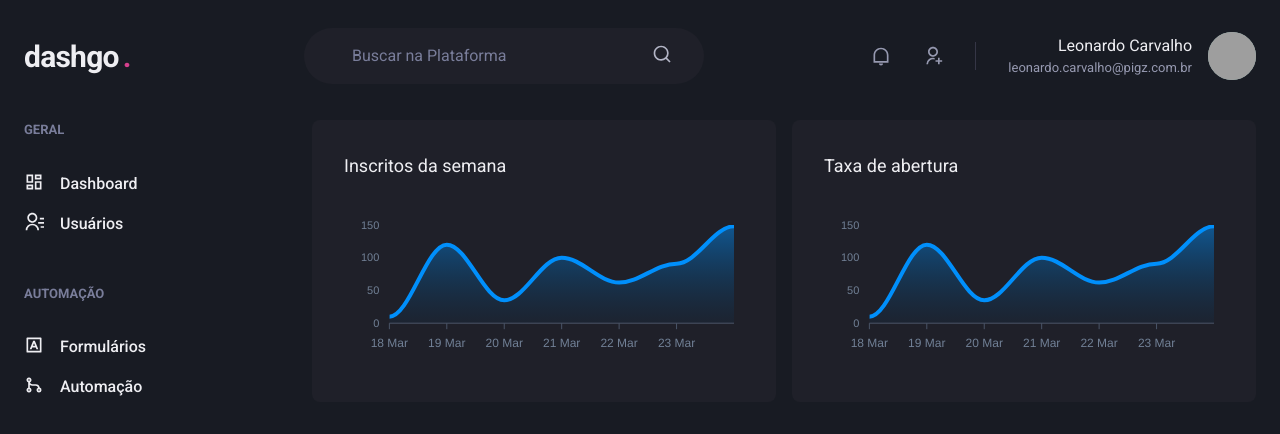
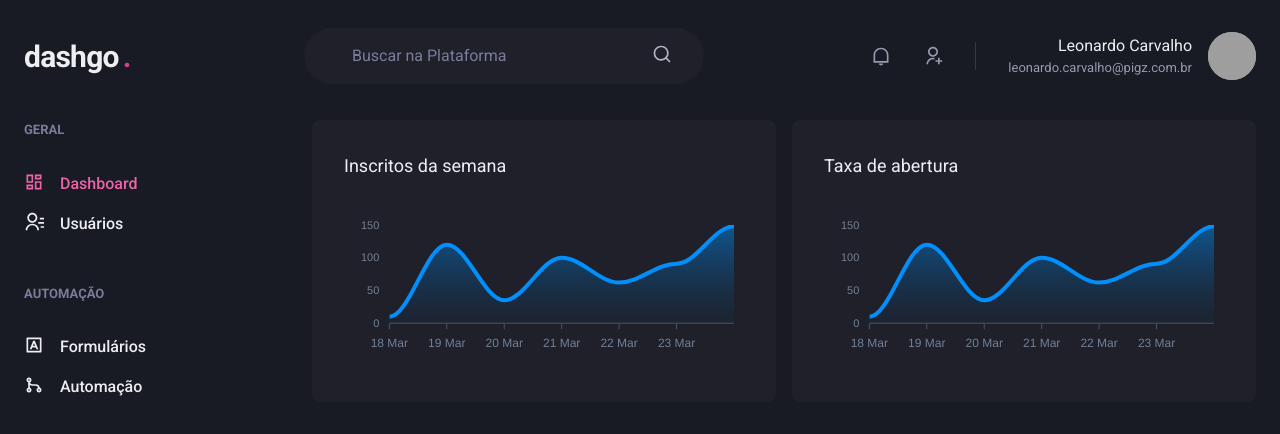
Before and after one commit to LeonardoCD/dashgo, a Next.js app: page /dashboard in a window 1280 px wide. Shown: the top 434 px of the page. Built offline with nearby package versions, Linux system fonts and the light colour scheme; grey boxes are pictures that could not be loaded.

Commit message:
feat: activelink

```diff
--- /dev/null
+++ b/src/components/ActiveLink.tsx
@@ -0,0 +1,36 @@
+import Link, { LinkProps } from "next/link";
+import { useRouter } from "next/router";
+import { cloneElement, ReactElement } from "react";
+
+interface ActiveLinkProps extends LinkProps {
+  children: ReactElement;
+  shouldMatchExactHref?: boolean;
+}
+
+export function ActiveLink({
+  children,
+  shouldMatchExactHref = false,
+  ...rest
+}: ActiveLinkProps) {
+  const { asPath } = useRouter()
+
+  let isActive = false;
+
+  if (shouldMatchExactHref && (asPath === rest.href || asPath === rest.as)) {
+    isActive = true;
+  }
+
+  if (!shouldMatchExactHref &&
+    (asPath.startsWith(String(rest.href)) ||
+    asPath.startsWith(String(rest.as)))) {
+    isActive = true;
+  }
+
+  return (
+    <Link {...rest}>
+      {cloneElement(children, {
+        color: isActive ? 'pink.400': "gray.50",
+      })}
+    </Link>
+  );
+}
--- a/src/components/Sidebar/NavLink.tsx
+++ b/src/components/Sidebar/NavLink.tsx
@@ -1,6 +1,6 @@
 import { Icon, Link as ChakraLink, Text, LinkProps as ChakraLinkProps } from "@chakra-ui/react";
 import { ElementType } from "react";
-import Link from 'next/link';
+import { ActiveLink } from "../ActiveLink";
 
 interface NavLInkProps extends ChakraLinkProps{
   icon: ElementType;
@@ -10,11 +10,11 @@ interface NavLInkProps extends ChakraLinkProps{
 
 export function NavLink({ icon, children, href, ...rest }: NavLInkProps) {
   return (
-    <Link href={href} passHref>
+    <ActiveLink href={href} passHref>
       <ChakraLink display="flex" {...rest}>
         <Icon as={icon} fontSize="20" />
         <Text ml="4" fontWeight="medium">{children}</Text>
       </ChakraLink>
-    </Link>
+    </ActiveLink>
   );
 }
```
